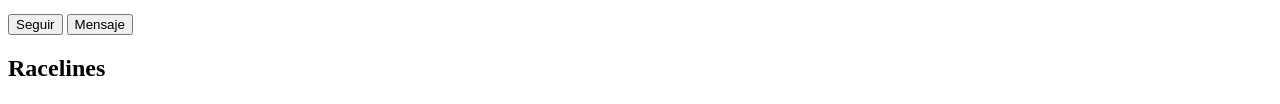
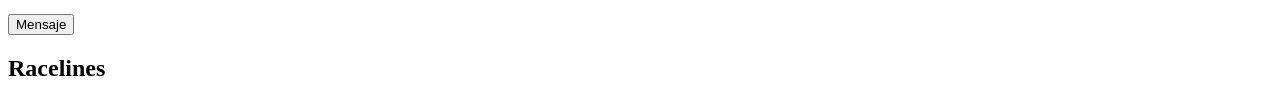
Before and after one commit to Jotanore/PFBNeoland, a website with bundled scripts: page src/foreign-profile.html in a window 1280 px wide. Shown: the part 1669-1773 px from the top of the page. Built offline with nearby package versions, Linux system fonts and the light colour scheme.

Commit message:
Button hiding

```diff
--- a/src/foreign-profile.html
+++ b/src/foreign-profile.html
@@ -101,9 +101,9 @@
                     </ul>
 
                     <div class="flex justify-evenly mt-6">
-                        <button id="follow-btn" class="bg-red-600 hover:bg-red-700 text-white font-bold py-2 px-6 rounded-full shadow-md">
+                        <!-- <button id="follow-btn" class="bg-red-600 hover:bg-red-700 text-white font-bold py-2 px-6 rounded-full shadow-md">
                             Seguir
-                        </button>
+                        </button> -->
                         <button id="create-message-btn" class="bg-red-600 hover:bg-red-700 text-white font-bold py-2 px-6 rounded-full shadow-md ">
                             Mensaje
                         </button>
```
